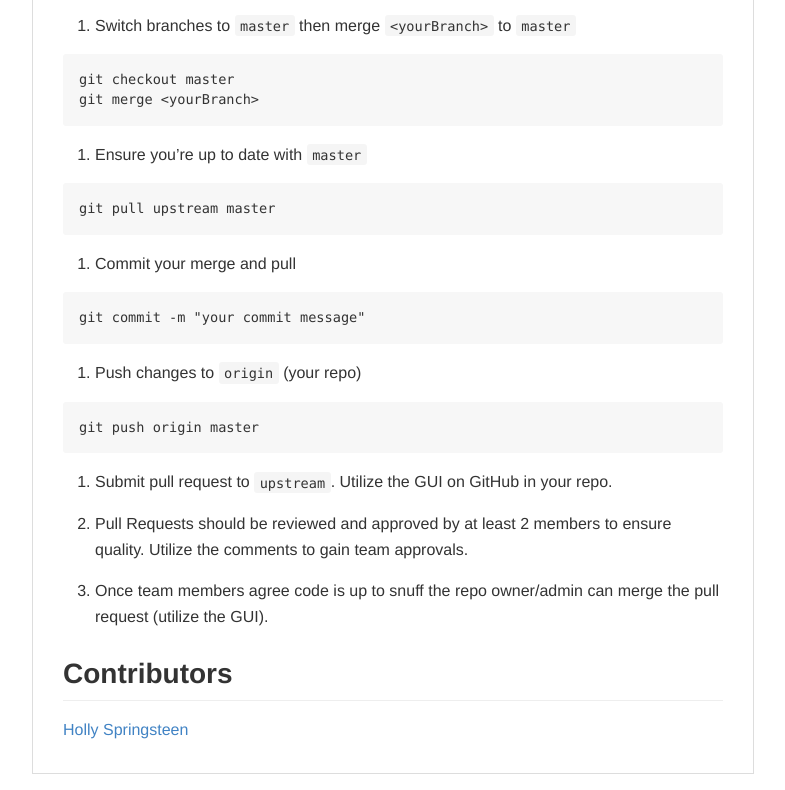
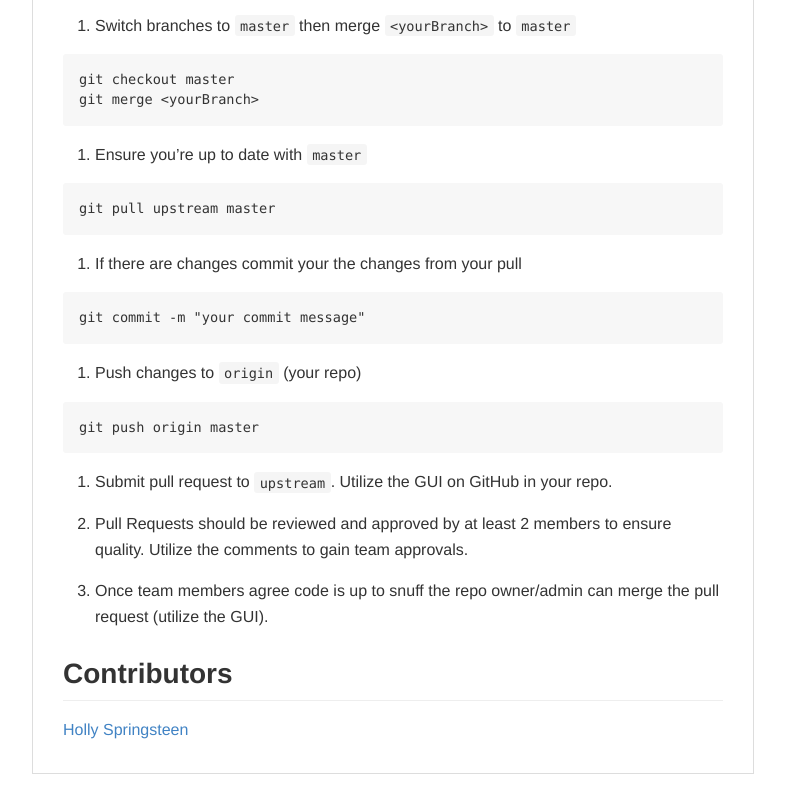
Before and after one commit to hollyos/basic-github, a plain HTML site: page readme.html in a window 1280 px wide. Shown: the part 1082-1872 px from the top of the page, without its empty margins (247-1032 px from the left). Drawn offline with Linux system fonts and the light colour scheme.

Commit message:
update html

```diff
--- a/readme.html
+++ b/readme.html
@@ -1073,7 +1073,7 @@ git merge &lt;yourBranch&gt;
 </code></pre>
 
 <ol>
-<li>Commit your merge and pull</li>
+<li>If there are changes commit your the changes from your pull</li>
 </ol>
 <pre><code>git commit -m &quot;your commit message&quot;
 </code></pre>
```
